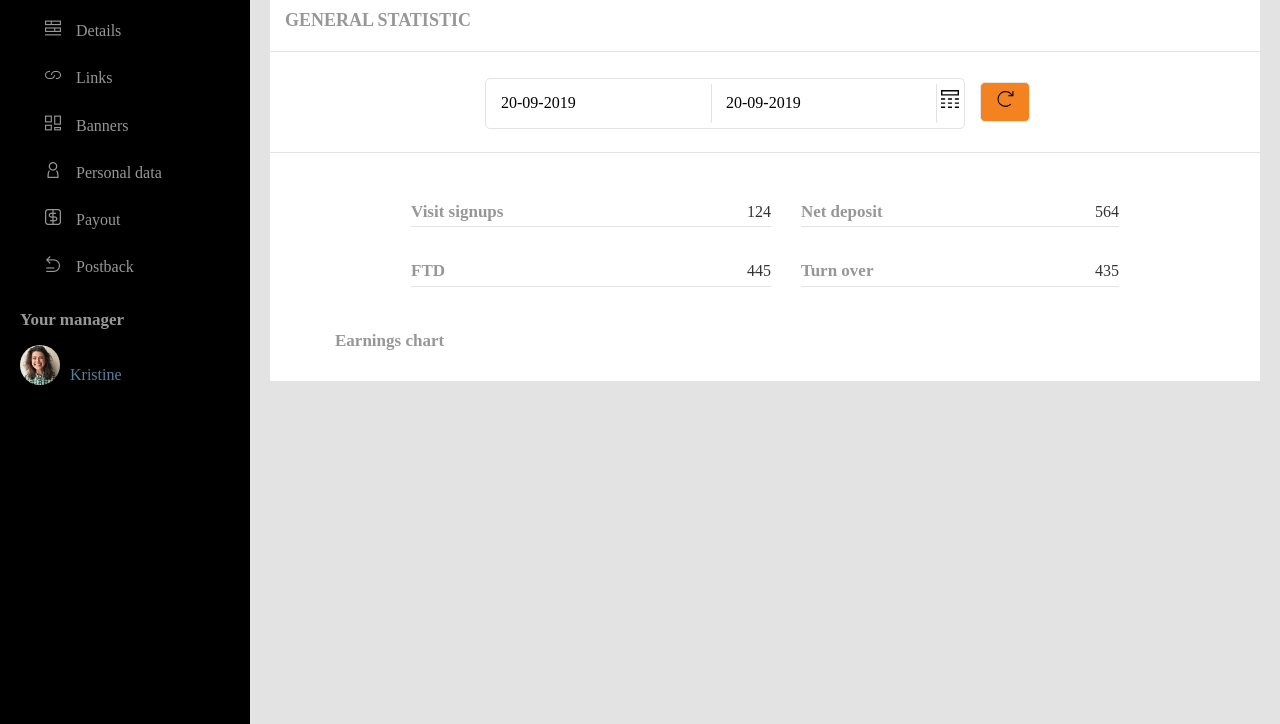
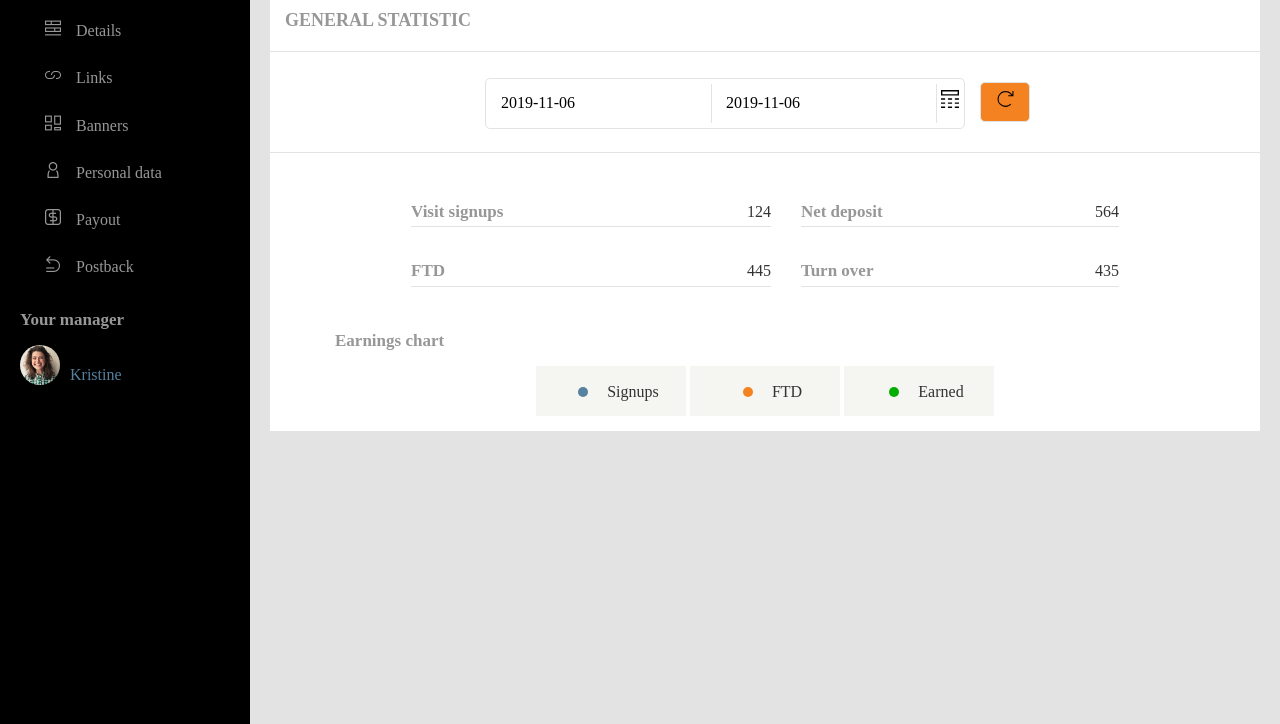
Before and after one commit to m-kw/admin-panel, a website: page index.html in a window 1280 px wide. Both pictures are taken after a click on the link "General". Shown: the part 76-800 px from the top of the page. Drawn offline with nearby package versions, Linux system fonts and the light colour scheme; files that its build step writes are made by us from their sources.

Commit message:
Test commit

```diff
--- a/index.html
+++ b/index.html
@@ -115,7 +115,7 @@
               </tr>
             </table>
             <h3 class="chart-heading">Earnings chart</h3>
-            <!-- <div class="tab">
+            <div class="tab">
               <div class="circle"></div>
               <p>Signups</p>
             </div>
@@ -126,7 +126,7 @@
             <div class="tab">
               <div class="circle-green"></div>
               <p>Earned</p>
-            </div> -->
+            </div>
             <canvas id="myChart"></canvas>
           </div>
         </section>
--- a/js/script.js
+++ b/js/script.js
@@ -39,13 +39,13 @@ function initDatePicker() {
   console.log('today', today);
 
   flatpickr (startDateInput, {
-    dateFormat: "d-m-Y",
+    dateFormat: "Y-m-d",
     defaultDate: today,
     maxDate: today,
   });
 
   flatpickr(endDateInput, {
-    dateFormat: "d-m-Y",
+    dateFormat: "Y-m-d",
     defaultDate: today,
     maxDate: today,
     locale: {
```
